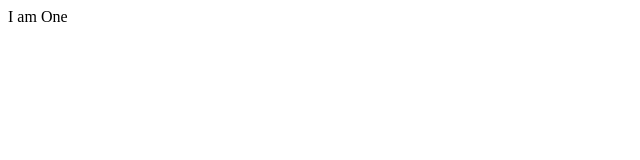
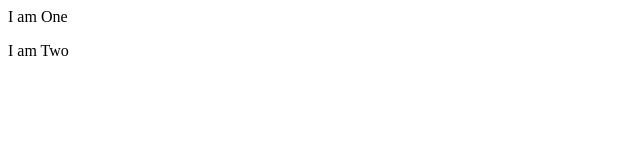
Before and after one commit to yogesh-art/repo-one, a plain HTML site: page index.html in a window 1280 px wide. Shown: the full height of the page, 0-640 px from the left. Drawn offline with Linux system fonts and the light colour scheme.

Commit message:
Modified index.html

```diff
--- a/index.html
+++ b/index.html
@@ -1 +1,2 @@
 <p>I am One</p>
+<p>I am Two</p>
```
